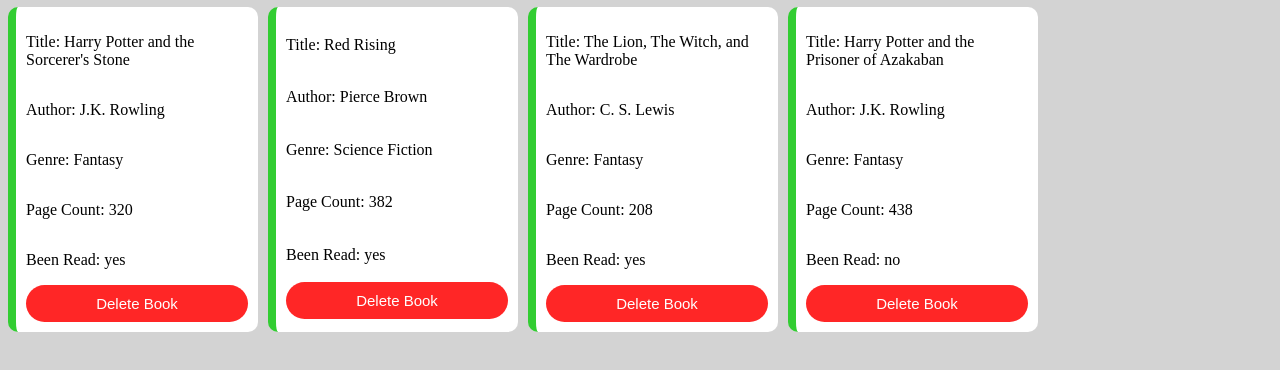
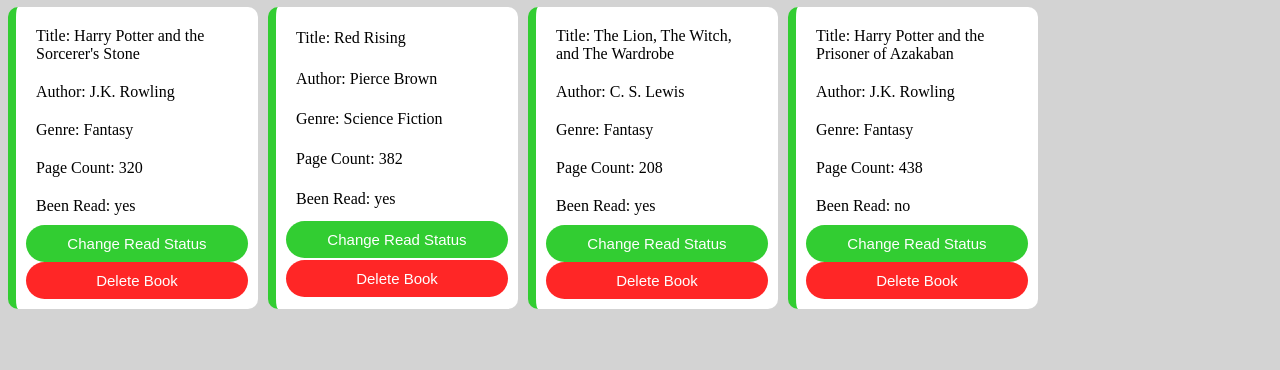
Before and after one commit to jsmit1993/top-library-project, a plain HTML site: page index.html in a window 1280 px wide. Shown: the part 76-446 px from the top of the page. Drawn offline with Linux system fonts and the light colour scheme.

Commit message:
Add Read Status Toggle
Use a prototype to change the read status for each book.
Split the delete button out of the build function to be a separate function.
This was to help reduce the length of the build function.
Will attempt to do the same with the readtoggle function as well.

```diff
--- a/scripts/javascript.js
+++ b/scripts/javascript.js
@@ -57,8 +57,10 @@
     this.pages = pages;
     this.read = read;
     this.bookId = bookId;
+}
 
-
+Book.prototype.toggleRead = function() {
+    this.read = this.read === 'yes' ? 'no' : 'yes';
 }
 
 bookForm.addEventListener('submit', (e) => {
@@ -124,15 +126,21 @@
         bookIds.style.display = 'none';
         bookCard.appendChild(bookIds);
 
+        let readStatus = document.createElement('button');
+        readStatus.classList.add('readStatus');
+        readStatus.textContent = 'Change Read Status';
+        readStatus.addEventListener('click', () => {
+            book.toggleRead();
+            bookDisplay.innerHTML = '';
+            buildBookDisplay(myLibrary);
+        })
+        bookCard.appendChild(readStatus);
+
         let deletebutton = document.createElement('button');
         deletebutton.classList.add('deleteButton');
         deletebutton.textContent = 'Delete Book';
 
-        deletebutton.addEventListener('click', () => {
-            myLibrary = myLibrary.filter(item => item.bookId !== book.bookId);
-            bookDisplay.innerHTML = '';
-            buildBookDisplay(myLibrary);
-        });
+        deletebutton.addEventListener('click', () => deleteBookButton(book.bookId));
 
 
         bookCard.appendChild(deletebutton);
@@ -144,8 +152,8 @@
 buildBookDisplay(myLibrary);
 
 
-
-
-//buttons for opening modal dialog window
-
-//
+function deleteBookButton(bookID) {
+    myLibrary = myLibrary.filter(item => item.bookId !== bookID);
+    bookDisplay.innerHTML = '';
+    buildBookDisplay(myLibrary)
+}
--- a/styles/stylesheet.css
+++ b/styles/stylesheet.css
@@ -41,11 +41,25 @@
     border-radius: 20px;
 }
 
+.readStatus {
+    background-color: limegreen;
+    color: white;
+    border: none;
+    padding: 10px;
+    font-size: 15px;
+    border-radius: 20px;
+}
+
 .bookDisplay {
     display: grid;
     grid-template-columns: repeat(auto-fit, minmax(75px, 250px));
     gap: 10px;
 
+}
+
+p {
+    margin: 5px;
+    padding: 5px;
 }
 
 .bookCard {
```
